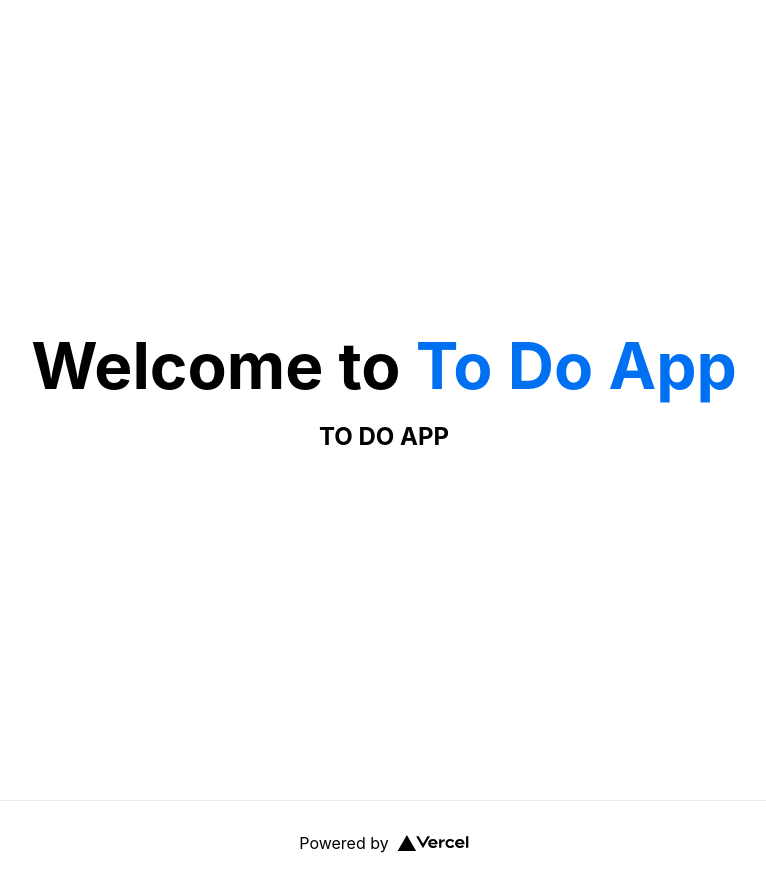
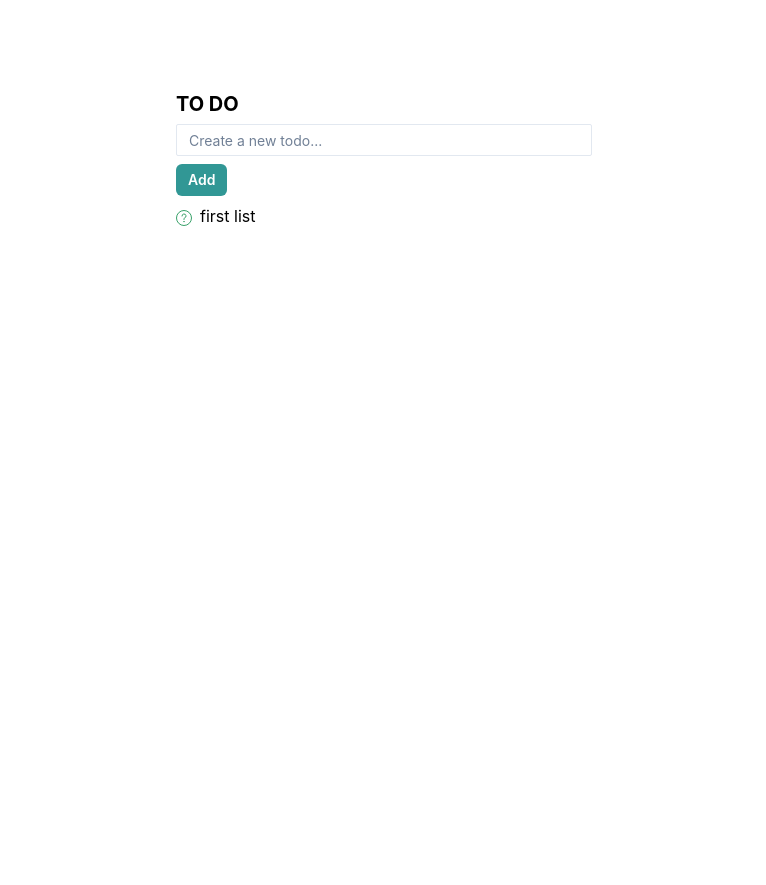
Before and after one commit to jillyratria/our-next-app, a Next.js app: page /reza in a window 1280 px wide. Shown: the whole page, without its empty margins (256-1022 px from the left). After the commit the page ends 800 px from the top, so only its background shows below. Built offline with nearby package versions, Linux system fonts and the light colour scheme.

Commit message:
last update 3 oct todo list

```diff
--- a/pages/_app.js
+++ b/pages/_app.js
@@ -1,4 +1,5 @@
 import "../styles/globals.css";
+import "../styles/rezastyle.css";
 
 function MyApp({ Component, pageProps }) {
   return <Component {...pageProps} />;
--- a/pages/reza.jsx
+++ b/pages/reza.jsx
@@ -1,10 +1,71 @@
-import { MainPage } from "../components/MainPage";
-import styles from "../styles/Home.module.css";
+import cn from "classnames";
+import { ChakraProvider, Input, Heading, Center, Button, Container, ListItem, ListIcon, List, MdCheckCircle } from '@chakra-ui/react';
+import { useState } from "react";
+import { v4 as uuidv4 } from 'uuid';
 
 export default function TodoPage() {
+  const [toDoItem, setToDoItem] = useState("");
+  const [items, setItems] = useState([
+    {
+      id:"1234",
+      message:"first list",
+      status: false,
+    }
+  ]);
+  const handleAdd = () => {
+    if (toDoItem){
+      setItems([{
+        id: uuidv4,
+        message: toDoItem,
+        status: false
+      }, ... items]);
+      setToDoItem("");
+    }
+  };
+  const handleToggle = (id) => {
+    const _items = items.map((item) => {
+      if(item.id === id){
+        return {
+          ... item,
+          status: !item.done,
+        };
+      }
+      return item;
+    });
+
+    setItems(_items);
+  };
   return (
-    <MainPage pageTitle="To Do App">
-      <h2>TO DO APP</h2>
-    </MainPage>
+  <ChakraProvider>
+    <Center h='320px' color='black'>
+      <Container maxW='md' color='black'>
+        <Heading as='h1' size='md' pb={2}>
+          TO DO
+        </Heading>
+        <Input placeholder='Create a new todo...'
+          size='sm'
+          type="text"
+          value={toDoItem}
+          onChange={(e) => setToDoItem(e.target.value)} />
+        <Button colorScheme='teal'
+          mt={2} mb={2} size='sm'
+          type="submit"
+          onClick={handleAdd}>
+          Add
+        </Button>
+        <List spacing={2}>
+          {items.map(({id, message, status}) => (
+            <ListItem key={id}
+            onClick={() => handleToggle(id)}
+            className={cn("item", { status })}>
+              <ListIcon as={MdCheckCircle} color='green.500' />
+              {message}
+            </ListItem>
+          ))}
+        </List>
+      </Container>
+    </Center>
+  </ChakraProvider>
+
   );
 }
--- /dev/null
+++ b/styles/rezastyle.css
@@ -0,0 +1,3 @@
+.status{
+    text-decoration: line-through;
+  }
```
Also changed, not shown: package.json (+7 -1 lines), 1 other file (tests, documents, lock files or other folders).
